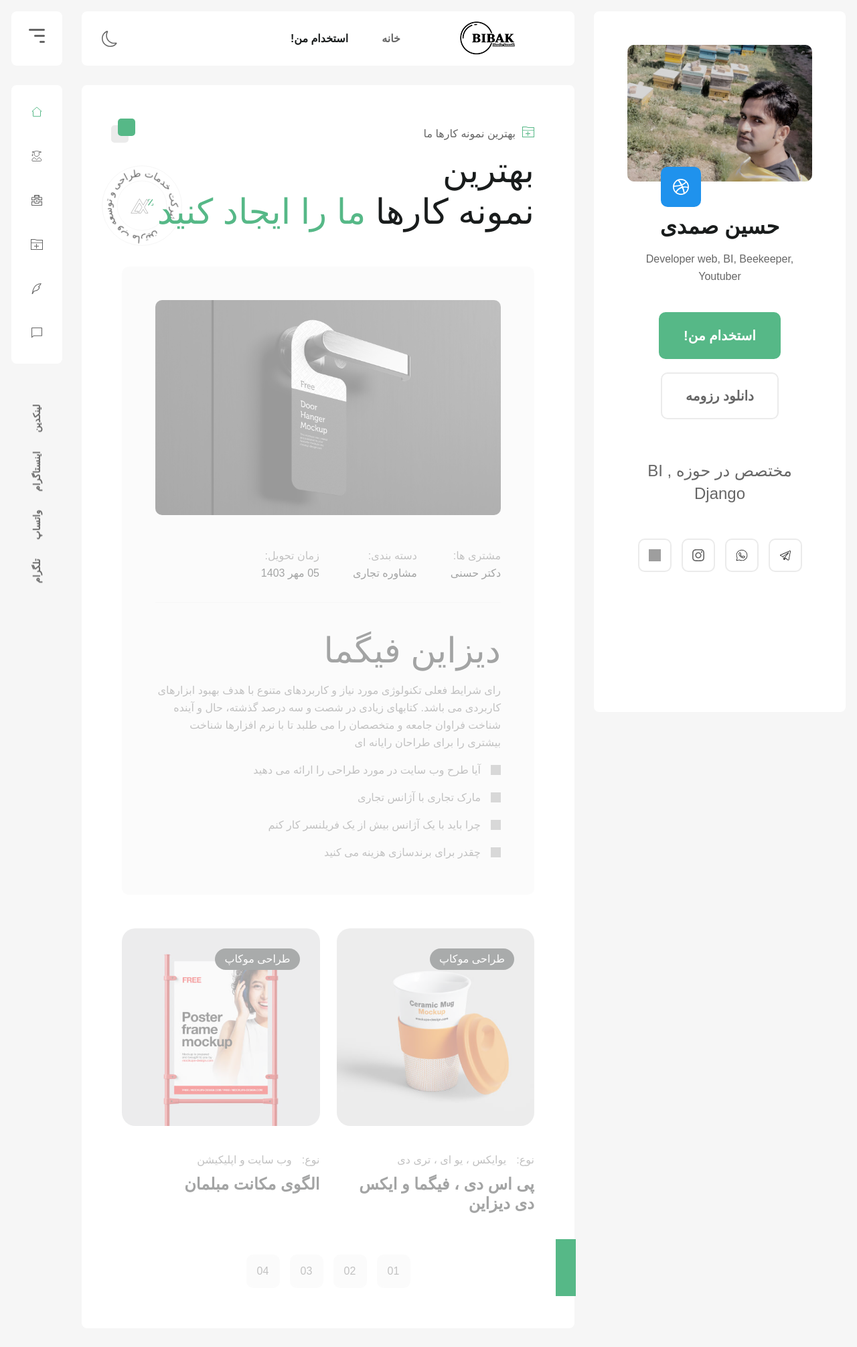
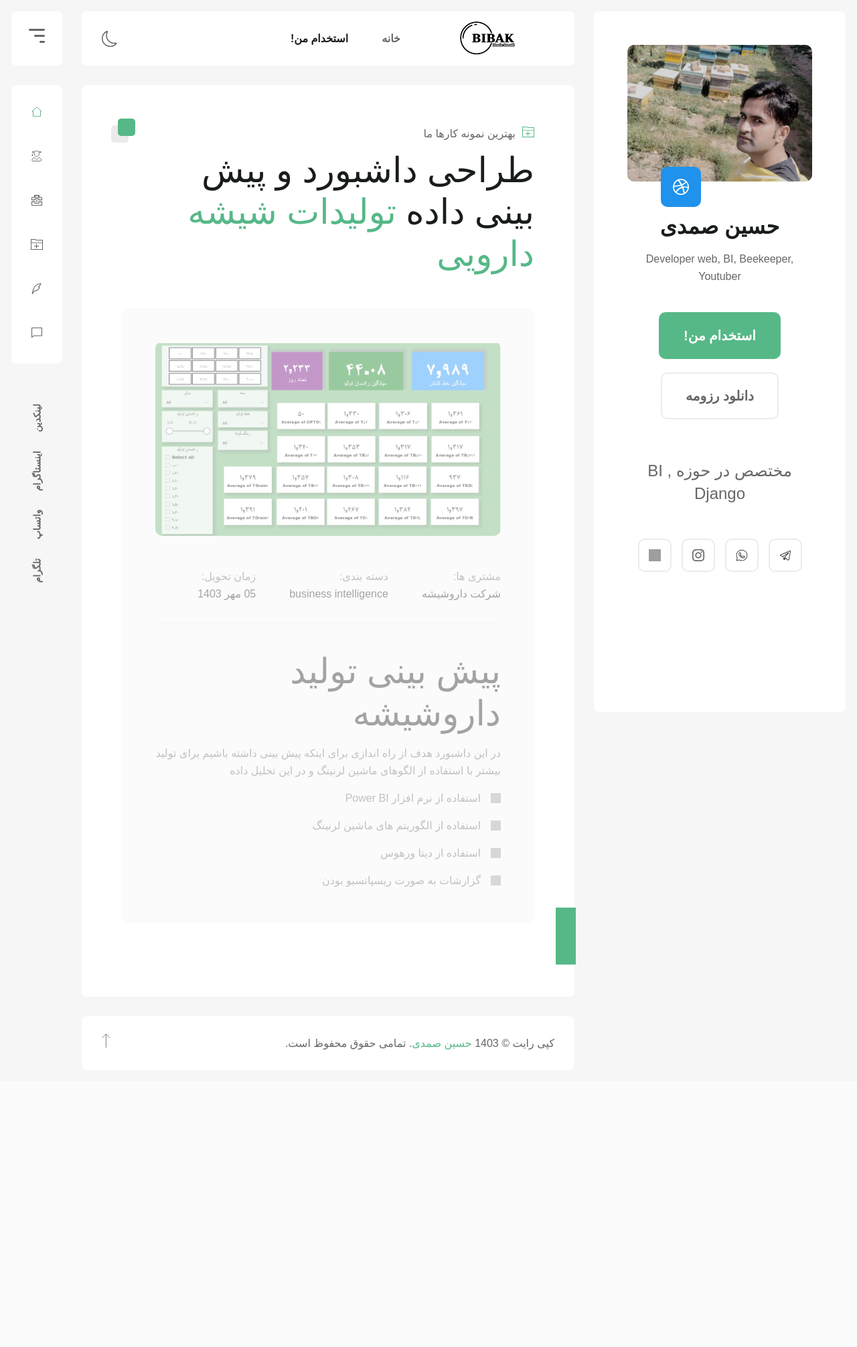
Before and after one commit to hoseinsamadi/resume-hosein, a Django app: a page that uses templates/portfolio/portfolio-details.html in a window 1280 px wide. Shown: the top 2011 px of the page at 67% size. After the commit the page ends 1567 px from the top, so only its background shows below. Run offline with Django 5.2, Linux system fonts and the light colour scheme; some web fonts are replaced; grey boxes are pictures that could not be loaded.

Commit message:
change and edit file portfolio html  and jpg filr

```diff
--- a/templates/portfolio/portfolio-details.html
+++ b/templates/portfolio/portfolio-details.html
@@ -9,21 +9,6 @@
                             <div class="cm-content-item cm-page-template">
                                 <div class="cm-content-item__top">
                                     <div class="top-right-bg"></div>
-                                    <div class="cm-content-circle">
-                                        <svg class="circle" viewBox="0 0 100 100" width="120" height="120">
-                                            <defs>
-                                                <path id="circle" d="M 50, 50 m -37, 0 a 37,37 0 1,1 74,0 a 37,37 0 1,1 -74,0">
-                                                </path>
-                                            </defs>
-                                            <text font-size="8.75">
-                                                <textPath xlink:href="#circle">شرکت خدمات طراحی و توسعه وب مارتین
-                                                </textPath>
-                                            </text>
-                                        </svg>
-                                        <div class="circle-logo">
-                                            <img src="{% static 'img/logo/circle-logo.svg' %}" alt="">
-                                        </div>
-                                    </div>
                                     <div class="cm-content-sub">
                                         <div class="icon">
                                         <img class="svg" src="{% static 'img/icons/portfolio.svg' %}" alt="">
@@ -31,8 +16,8 @@
                                         <p>بهترین نمونه کارها ما</p>
                                     </div>
                                     <h1 class="main-title">
-                                        بهترین <br>
-                                        نمونه کارها <span> ما را ایجاد کنید </span>
+                                        طراحی
+                                         داشبورد و پیش بینی داده <span>  تولیدات شیشه دارویی</span>
                                     </h1>
                                 </div>
                                 <!-- portfolio content -->
@@ -41,30 +26,30 @@
                                     <div class="cm-portfolio-details mt-50">
                                         <div class="portfolio-content">
                                             <div class="project-thumb">
-                                                <img src="{% static 'img/portfolio/06.jpg' %}" alt="project-thumb">
+                                                <img src="{% static 'img/portfolio/dashboad.jpg' %}" alt="project-thumb">
                                             </div>
                                             <div class="project-meta">
                                                 <div class="client">
                                                     <span> مشتری ها: </span>
-                                                    <span class="darker">دکتر حسنی</span>
+                                                    <span class="darker">شرکت داروشیشه </span>
                                                 </div>
                                                 <div class="category">
                                                     <span>دسته بندی:</span>
-                                                    <a href="#" class="darker"> مشاوره تجاری </a>
+                                                    <a href="#" class="darker"> business intelligence  </a>
                                                 </div>
                                                 <div class="deadline">
                                                     <span>زمان تحویل:</span>
                                                     <span class="darker">05 مهر 1403 </span>
                                                 </div>
                                             </div>
-                                            <h2 class="project-title">دیزاین فیگما</h2>
-                                            <p class="project-description">رای شرایط فعلی تکنولوژی مورد نیاز و کاربردهای متنوع با هدف بهبود ابزارهای کاربردی می باشد. کتابهای زیادی در شصت و سه درصد گذشته، حال و آینده شناخت فراوان جامعه و متخصصان را می طلبد تا با نرم افزارها شناخت بیشتری را برای طراحان رایانه ای</p>
+                                            <h2 class="project-title">پیش بینی تولید داروشیشه </h2>
+                                            <p class="project-description">  در این داشبورد هدف از راه اندازی برای اینکه پیش بینی داشته باشیم برای تولید بیشتر با استفاده از الگوهای ماشین لرنینگ و در این تحلیل داده</p>
                                             <div class="project-feature">
                                                 <ul>
-                                                    <li class="project-feature__single">آیا طرح وب سایت در مورد طراحی را ارائه می دهید</li>
-                                                    <li class="project-feature__single"> مارک تجاری با آژانس تجاری</li>
-                                                    <li class="project-feature__single">چرا باید با یک آژانس بیش از یک فریلنسر کار کنم</li>
-                                                    <li class="project-feature__single">چقدر برای برندسازی هزینه می کنید</li>
+                                                    <li class="project-feature__single">استفاده از نرم افزار Power BI</li>
+                                                    <li class="project-feature__single">استفاده از الگوریتم های ماشین لرنینگ</li>
+                                                    <li class="project-feature__single">استفاده از دیتا ورهوس</li>
+                                                    <li class="project-feature__single">گزارشات به صورت ریسپانسیو بودن </li>
                                                 </ul>
                                             </div>
                                         </div>
@@ -72,7 +57,7 @@
 
                                     <div class="portfolio-related mt-50">
                                         <div class="cm-portfolio-item">
-                                            <!-- single portfolio -->
+                                            <!-- single portfolio
                                             <div class="single-portfolio-content">
                                                 <div class="cm-portfolio-thumb">
                                                     <img src="{% static 'img/portfolio/04.jpg' %}" alt="portfolio-item">
@@ -90,7 +75,8 @@
                                                     <a class="title" href="#">پی اس دی ، فیگما و ایکس دی دیزاین</a>
                                                 </div>
                                             </div>
-                                            <!-- single portfolio -->
+                                            -->
+                                            <!-- single portfolio
                                             <div class="single-portfolio-content">
                                                 <div class="cm-portfolio-thumb">
                                                     <img src="{% static 'img/portfolio/05.jpg' %}" alt="portfolio-item">
@@ -108,8 +94,9 @@
                                                     <a class="title" href="#">الگوی مكانت مبلمان</a>
                                                 </div>
                                             </div>
+                                            -->
                                         </div>
-                                        <!-- pagination -->
+                                        <!-- pagination
                                         <div class="cm-site-pagination">
                                             <nav aria-label="pagination-area">
                                                 <ul class="pagination">
@@ -122,6 +109,7 @@
                                                 </ul>
                                             </nav>
                                         </div>
+                                        -->
                                     </div>
                                 </div>
                                 <!-- portfolio content end -->
```
Also changed, not shown: templates/portfolio/portfolio.html (+11 -14 lines), assets/img/portfolio/03.jpg (deleted), assets/img/portfolio/07.jpg (added), assets/img/portfolio/dashboad.jpg (added), assets/img/portfolio/hosein.jpg (added), 6 other files.
